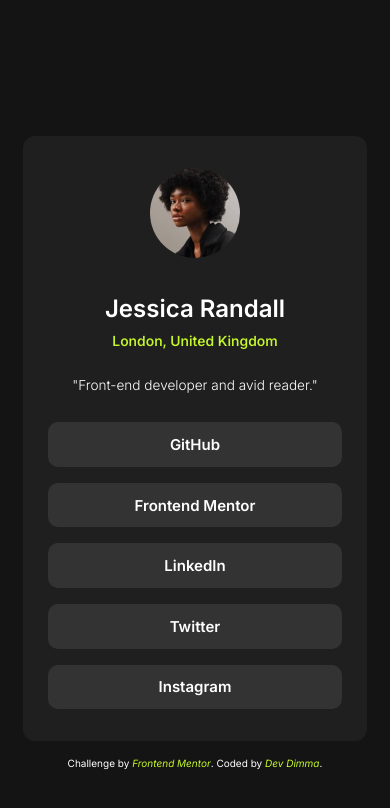
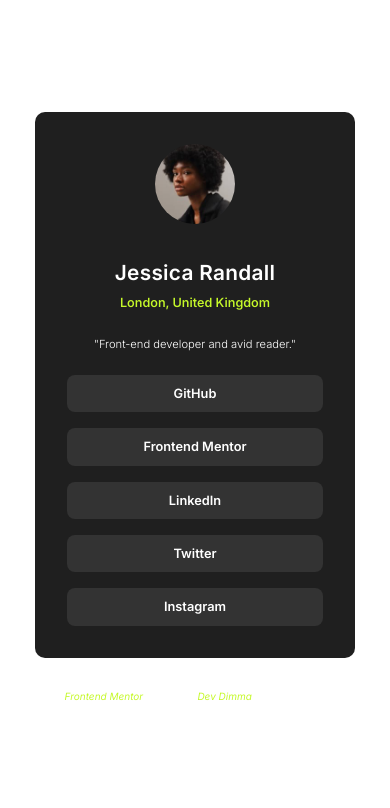
Before and after one commit to dev-dimma/frontend-mentor-challenges, a plain HTML site: page social-links-profile-main/social-links-profile-main/index.html in a window 390 px wide. Drawn offline with Linux system fonts and the light colour scheme.

Commit message:
polished the mobile version of the project

```diff
--- a/social-links-profile-main/social-links-profile-main/index.html
+++ b/social-links-profile-main/social-links-profile-main/index.html
@@ -21,7 +21,7 @@
 
       <p>London, United Kingdom</p>
 
-      <p class="second-p">"Front-end developer and avid reader."</p>
+      <p class="proffesion">"Front-end developer and avid reader."</p>
 
       <ul>
         <li><a href="https://github.com/dev-dimma">GitHub</a></li>
--- a/social-links-profile-main/social-links-profile-main/styles.css
+++ b/social-links-profile-main/social-links-profile-main/styles.css
@@ -7,58 +7,60 @@
 }
 
 body {
-  background: hsl(0, 0%, 8%);
+  background-color: white;
+  /* background: hsl(0, 0%, 8%); */
   color: hsl(0, 0%, 100%);
+  font-family: "Inter", sans-serif;
 }
 
 .container {
-  width: 88%;
-  max-width: 375px;
-  margin: 8.5rem auto;
+  width: 320px;
+  max-width: 90%;
+  margin: 7rem auto;
   text-align: center;
-  border-radius: 12px;
+  border-radius: 10px;
   padding-bottom: 1rem;
-  font-family: "Inter", sans-serif;
   background-color: hsl(0, 0%, 12%);
 }
 
 img {
+  width: 80px;
   border-radius: 50%;
-  width: 90px;
   margin: 2rem 0 1rem 0;
 }
 
 h2 {
-  letter-spacing: 1;
+  font-size: 1.3rem;
+  letter-spacing: 0.3px;
   margin: 1rem 0 0.6rem 0;
   font-weight: 600;
 }
 
 .container p:first-of-type {
-  font-size: 0.87rem;
+  font-size: 0.79rem;
   font-weight: 550;
   color: hsl(75, 94%, 57%);
-  margin-bottom: 1.8rem;
+  margin-bottom: 1.7rem;
 }
 
-.second-p {
-  font-size: 0.85rem;
+.proffesion {
+  font-size: 0.7rem;
   font-weight: 300;
-  margin-bottom: 1.8rem;
+  margin-bottom: 1.5rem;
 }
 
 ul {
-  width: 95%;
+  width: 90%;
   margin: 0 auto;
 }
 
 ul li {
   margin: 1rem;
-  padding: 0.8rem;
+  padding: 0.7rem 0.95rem;
   list-style: none;
   font-weight: 600;
-  font-size: 15px;
-  border-radius: 10px;
+  font-size: 0.8rem;
+  border-radius: 8px;
   background-color: hsl(0, 0%, 20%);
 }
 
@@ -78,19 +80,11 @@ ul li:active {
   cursor: pointer;
 }
 
-/* ul li a:active,
-ul li a:hover {
-  background-color: hsl(75, 94%, 57%);
-  color: hsl(0, 0%, 20%);
-  cursor: pointer;
-} */
-
 .attribution {
   font-family: "Inter", sans-serif;
   font-size: 10px;
-  text-align: center;
   color: white;
-  margin-top: -7.5rem;
+  margin-top: -5rem;
   margin-bottom: 7rem;
 }
 
@@ -100,8 +94,10 @@ ul li a:hover {
   text-decoration: none;
 }
 
+/* Tablet Styles */
+
 /* Desktop Styles */
-@media (min-width: 1440px) {
+/* @media (min-width: 1440px) {
   .container {
     margin-top: 10rem;
   }
@@ -113,4 +109,4 @@ ul li a:hover {
   .attribution {
     font-size: 12px;
   }
-}
+} */
```
